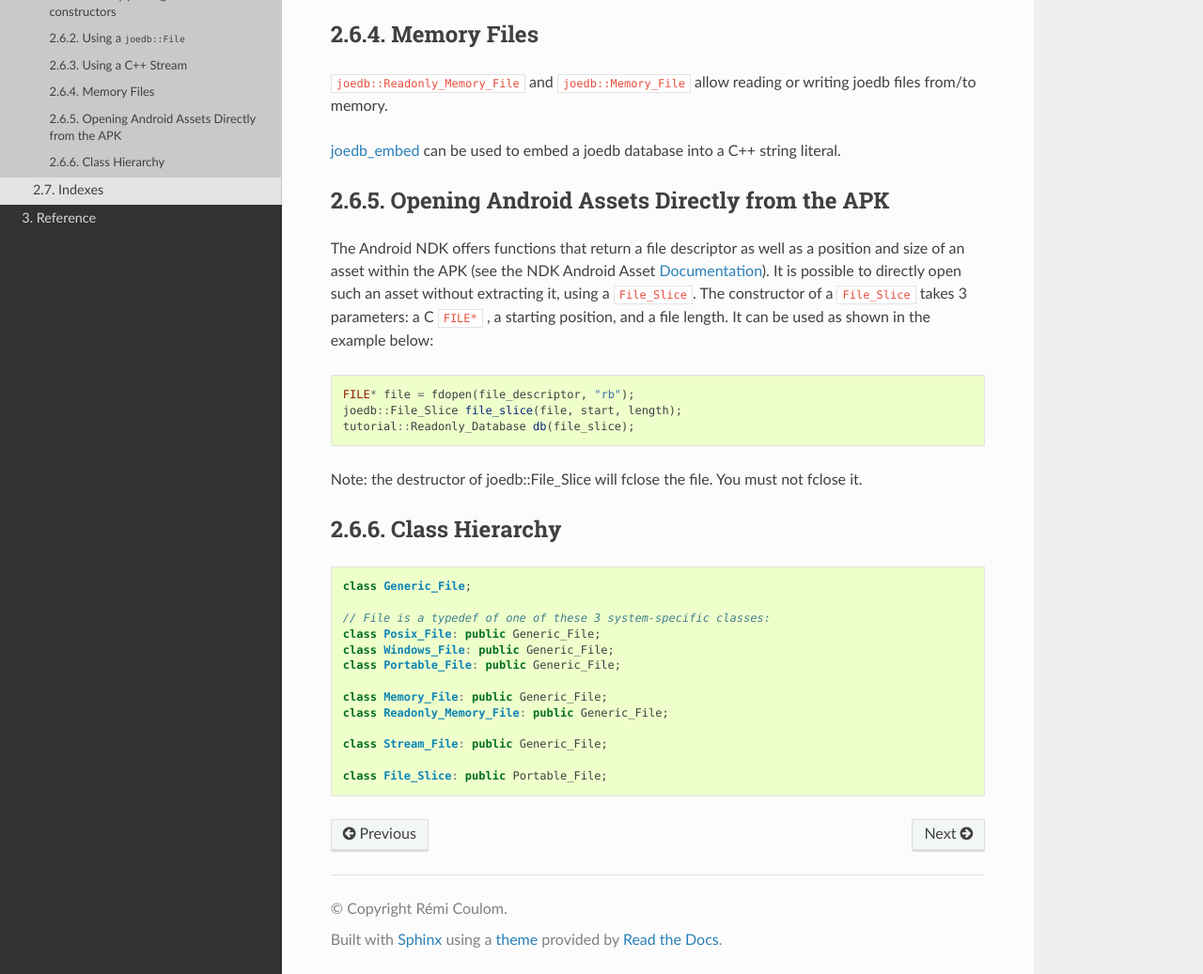
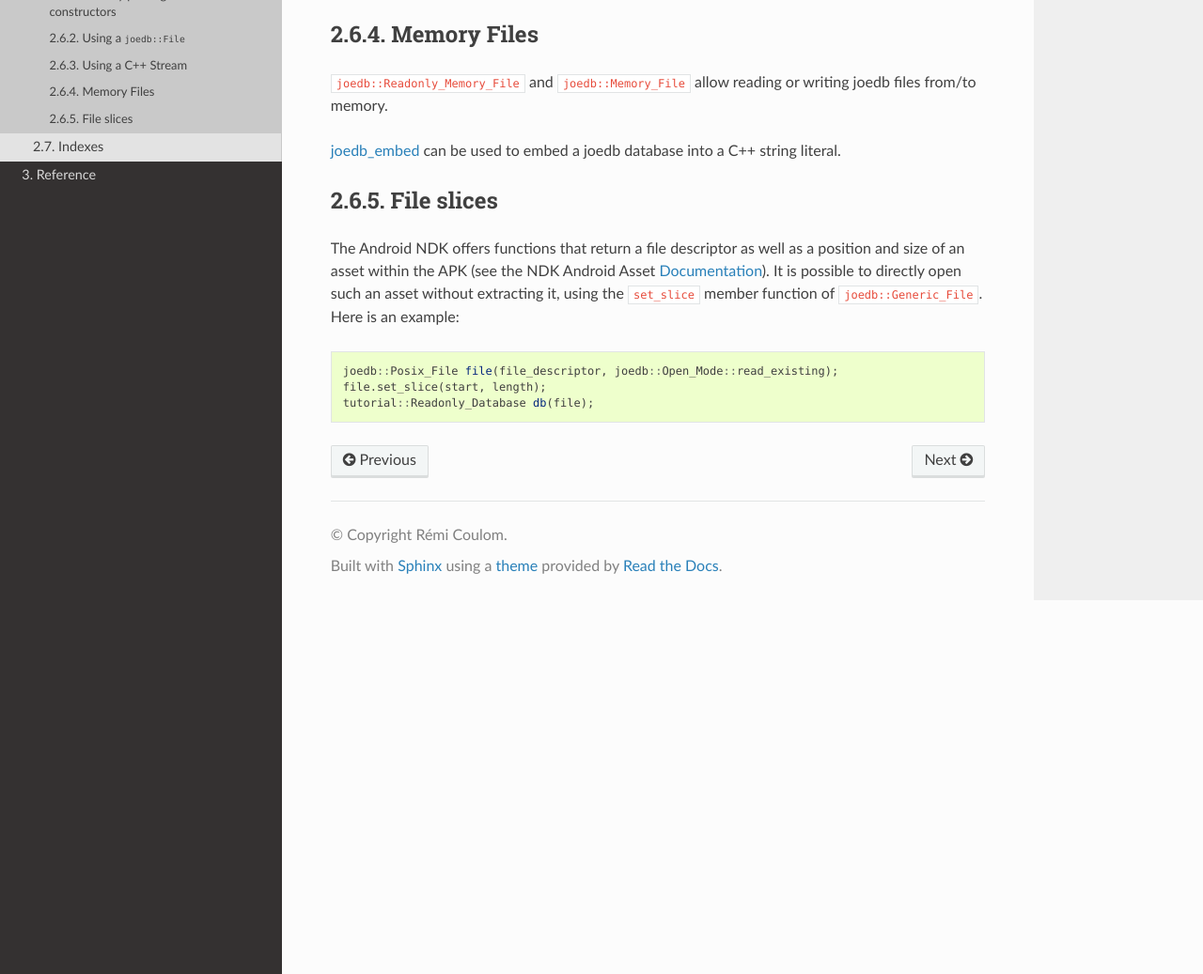
Before and after one commit to Remi-Coulom/joedb, a Sphinx documentation site: the page built from doc/source/opening_files.rst, in a window 1280 px wide and 1400 px high, scrolled down 1078 px, cut to the strip 363-1400 px from the top of the window. Shown: the whole strip at 94% size. Built offline with Sphinx 7.4.7 and the Read the Docs theme 2.0.0, drawn with Linux system fonts in a browser that asks for light colours; formulas are drawn with MathJax 3.

Commit message:
Open Posix_File from file descriptor directly + slice doc.

```diff
--- a/doc/source/opening_files.rst
+++ b/doc/source/opening_files.rst
@@ -65,34 +65,17 @@ writing joedb files from/to memory.
 :ref:`joedb_embed` can be used to embed a joedb database into a C++ string
 literal.
 
-Opening Android Assets Directly from the APK
---------------------------------------------
+File slices
+-----------
 
-The Android NDK offers functions that return a file descriptor as well as a position and size of an asset within the APK (see the NDK Android Asset `Documentation <https://developer.android.com/ndk/reference/group/asset>`_). It is possible to directly open such an asset without extracting it, using a ``File_Slice``. The constructor of a ``File_Slice`` takes 3 parameters: a C ``FILE*`` , a starting position, and a file length. It can be used as shown in the example below:
+The Android NDK offers functions that return a file descriptor as well as a
+position and size of an asset within the APK (see the NDK Android Asset
+`Documentation <https://developer.android.com/ndk/reference/group/asset>`_).
+It is possible to directly open such an asset without extracting it, using the
+``set_slice`` member function of ``joedb::Generic_File``. Here is an example:
 
 .. code-block:: c++
 
-  FILE* file = fdopen(file_descriptor, "rb");
-  joedb::File_Slice file_slice(file, start, length);
-  tutorial::Readonly_Database db(file_slice);
-
-Note: the destructor of joedb::File_Slice will fclose the file. You must not fclose it.
-
-Class Hierarchy
----------------
-
-.. code-block:: c++
-
-  class Generic_File;
-
-  // File is a typedef of one of these 3 system-specific classes:
-  class Posix_File: public Generic_File;
-  class Windows_File: public Generic_File;
-  class Portable_File: public Generic_File;
-
-  class Memory_File: public Generic_File;
-  class Readonly_Memory_File: public Generic_File;
-
-  class Stream_File: public Generic_File;
-
-  class File_Slice: public Portable_File;
+  joedb::Posix_File file(file_descriptor, joedb::Open_Mode::read_existing);
+  file.set_slice(start, length);
+  tutorial::Readonly_Database db(file);
```
Also changed, not shown: 1 other file.
